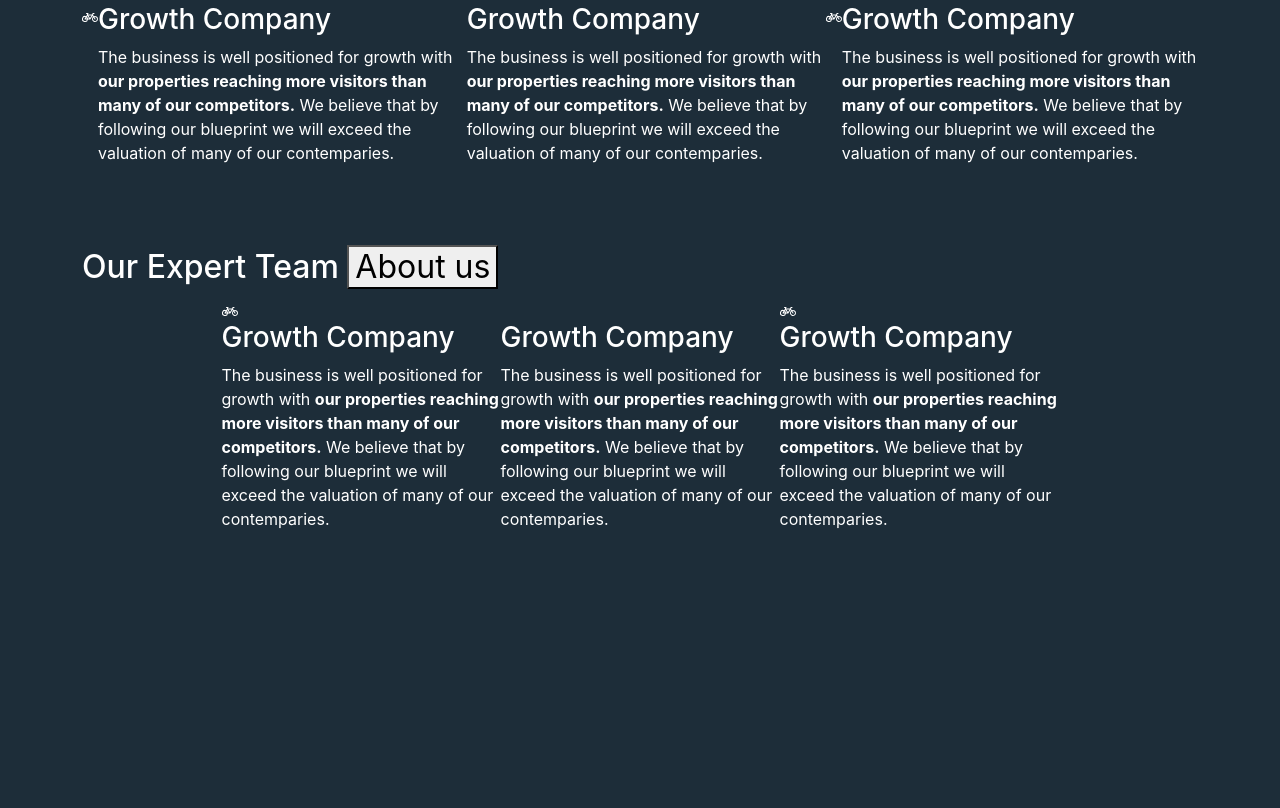
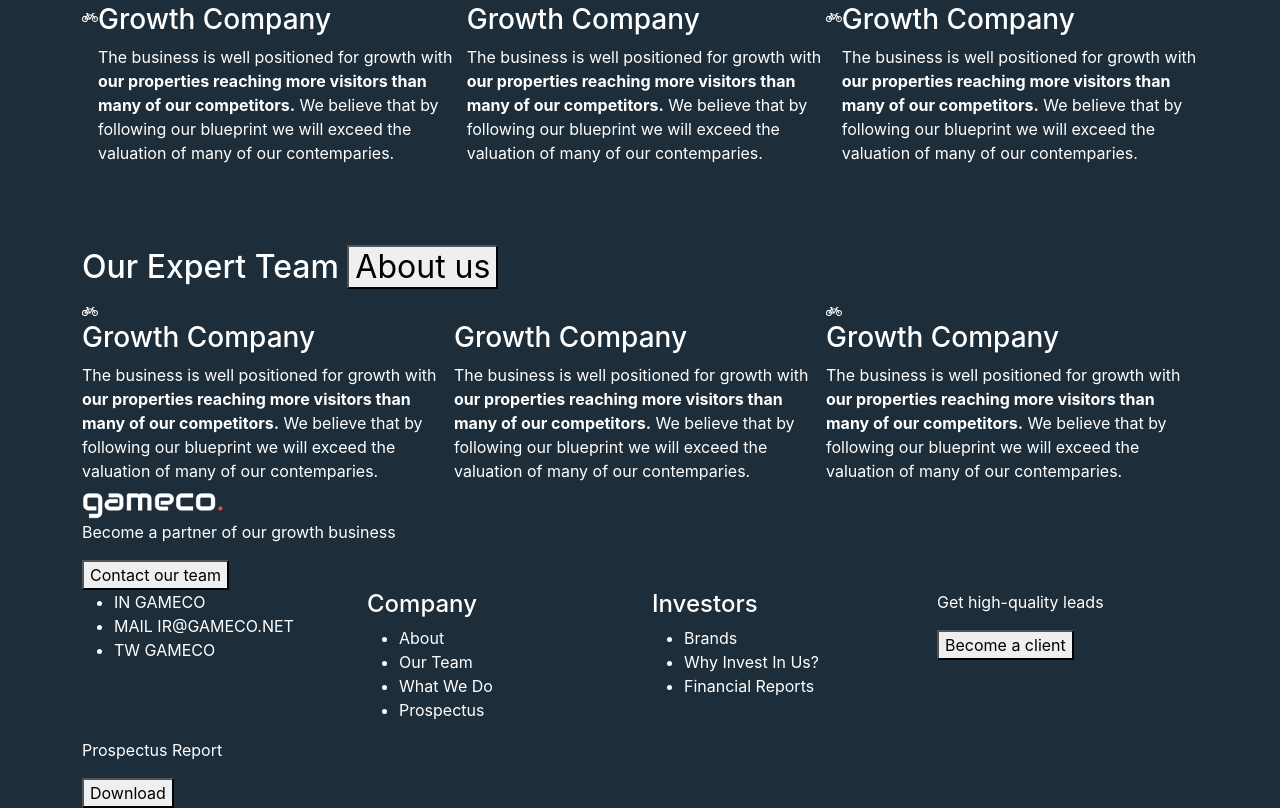
Before and after one commit to cod3labsteam/gameco, a website built with webpack: page index.html in a window 1280 px wide. Shown: the part 1283-2091 px from the top of the page. Before the commit the page ends 1814 px from the top, so only its background shows below. Built offline with nearby package versions, Linux system fonts and the light colour scheme; files whose address does not match are found by name.

Commit message:
Add footer section

```diff
--- a/index.html
+++ b/index.html
@@ -167,13 +167,14 @@
             </div>
         </section>
 
+        <!-- top-banner -->
         <section class="our-team">
             <div class="container">
                 <div class="our-team__inlay">
                     <div class="our-team__title">
                         <h2>Our Expert Team <span><button>About us</button></span></h2>
                     </div>
-                    <div class="our-team__members" data-slick='{"slidesToShow": 4, "slidesToScroll": 4}'>
+                    <div class="our-team__members" data-slick='{"slidesToShow": 3, "slidesToScroll": 3}'>
                         <div class="members__item icon-card">
                             <div class="icon-card__icon">
                                 <svg xmlns="http://www.w3.org/2000/svg" width="16" height="16" fill="currentColor" class="bi bi-bicycle" viewBox="0 0 16 16">
@@ -209,6 +210,61 @@
                 </div>
             </div>
         </section>
+        <!-- top-banner -->
+
+        <!-- contact-our-team -->
+        <section class="contact-our-team">
+            <div class="container">
+                <a class="navbar-brand" href="#">
+                    <img src="dist/images/logo.png" alt="GameCo Logo" />
+                </a>
+                <p>Become a partner of our growth business</p>
+                <button>Contact our team</button>
+            </div>
+        </section>
+        <!-- /contact-our-team -->
+
+        <!-- top-banner -->
+        <footer>
+            <div class="container">
+                <div class="row">
+                    <div class="col-md-3">
+                        <ul>
+                            <li>IN GAMECO</li>
+                            <li>MAIL IR@GAMECO.NET</li>
+                            <li>TW GAMECO</li>
+                        </ul>
+                    </div>
+                    <div class="col-md-3">
+                        <h4>Company</h4>
+                        <ul>
+                            <li>About</li>
+                            <li>Our Team</li>
+                            <li>What We Do</li>
+                            <li>Prospectus</li>
+                        </ul>
+                    </div>
+                    <div class="col-md-3">
+                        <h4>Investors</h4>
+                        <ul>
+                            <li>Brands</li>
+                            <li>Why Invest In Us?</li>
+                            <li>Financial Reports</li>
+                        </ul>
+                    </div>
+                    <div class="col-md-3">
+                        <p>Get high-quality leads</p>
+                        <button>Become a client</button>
+                    </div>
+                    <div class="col-md-3">
+                        <p>Prospectus Report</p>
+                        <button>Download</button>
+                    </div>
+                </div>
+            </div>
+        </footer>
+        <!-- /footer -->
+
         <script src="dist/js/main.js"></script>
     </body>
 </html>
```
